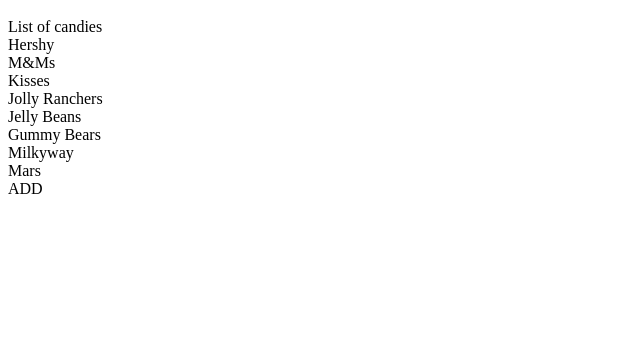
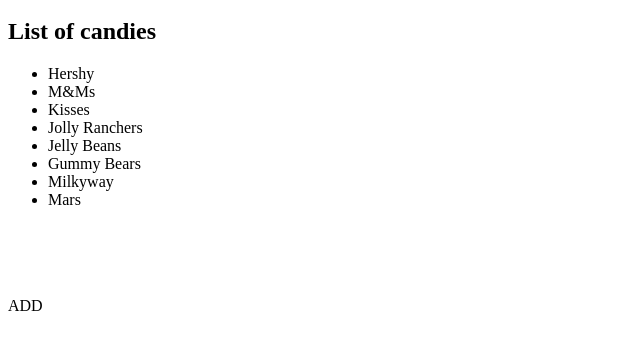
Before and after one commit to CesarRamos2003/todo_app_front_end, a plain HTML site: page index.html in a window 1280 px wide. Shown: the part 48-398 px from the top of the page, without its empty margins (0-640 px from the left). Drawn offline with Linux system fonts and the light colour scheme.

Commit message:
Made things look nicer

```diff
--- a/index.html
+++ b/index.html
@@ -1,16 +1,28 @@
-
-
+<html>
+  <head>
+      <title>Bingo Bongo</title>
+</head>
+<body>
 <h1>Hello, World!</h1>
 
-List of candies <br>
-Hershy <br>
-M&Ms <br>
-Kisses <br>
-Jolly Ranchers <br>
-Jelly Beans <br>
-Gummy Bears <br>
-Milkyway <br>
-Mars <br>
+<h2>List of candies</h2>
+<ul>
+<li>Hershy</li>
+<li>M&Ms</li>
+<li>Kisses</li>
+<li>Jolly Ranchers</li>
+<li>Jelly Beans</li>
+<li>Gummy Bears</li>
+<li>Milkyway</li>
+<li>Mars</li>
+</ul>
 
+<br>
+<br>
+<br>
+<br>
 
 ADD
+</body>
+
+</html>
```
